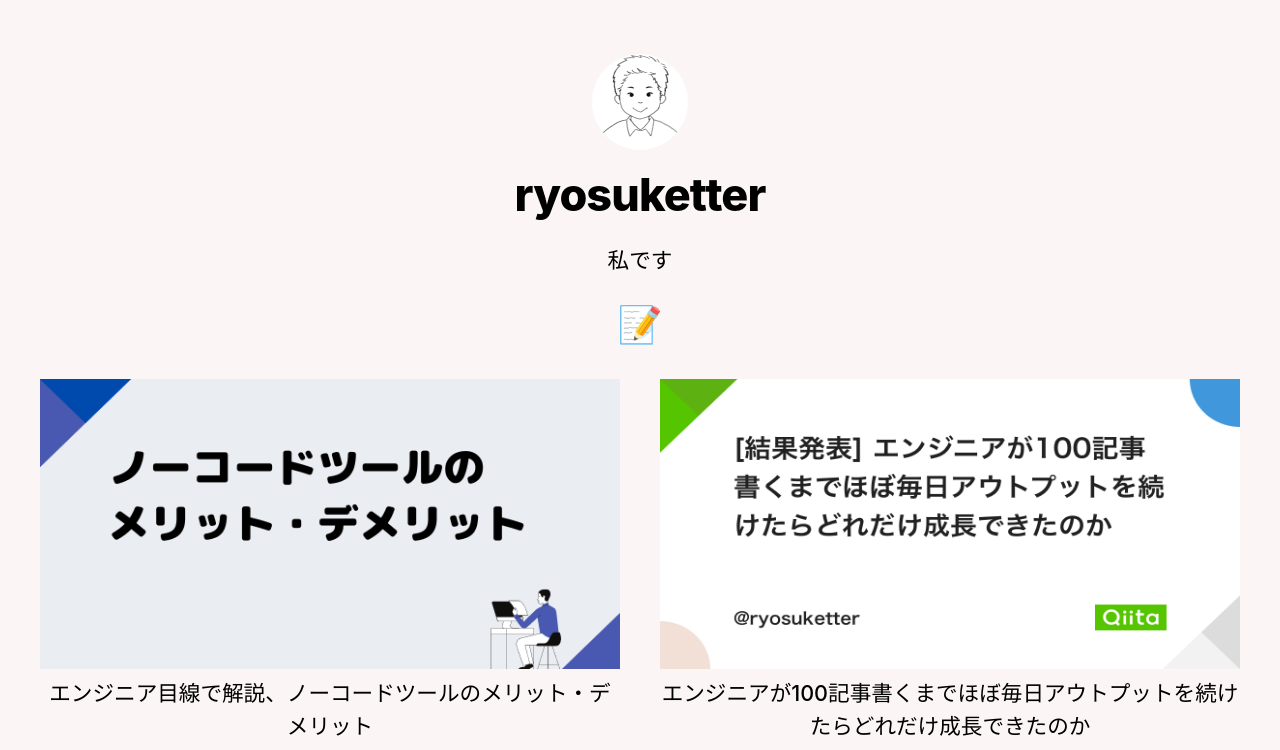
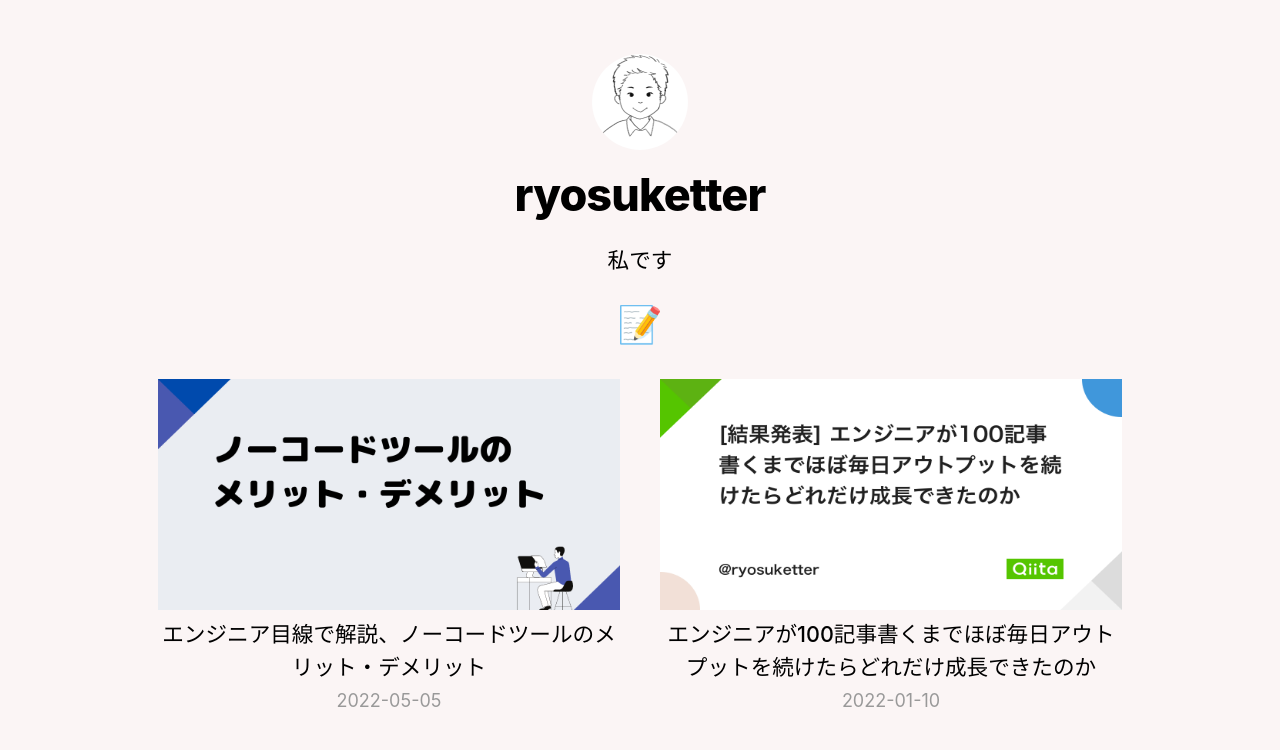
Before and after one commit to ryosuketter/nextjs-blog, a Next.js app: page / in a window 1280 px wide. Shown: the top 750 px of the page. Built offline with nearby package versions, Linux system fonts and the light colour scheme.

Commit message:
fix: style layout

```diff
--- a/components/layout.module.css
+++ b/components/layout.module.css
@@ -1,5 +1,5 @@
 .container {
-  max-width: 1244px;
+  max-width: 1000px;
   padding: 0 1rem;
   margin: 3rem auto 6rem;
 }
```
